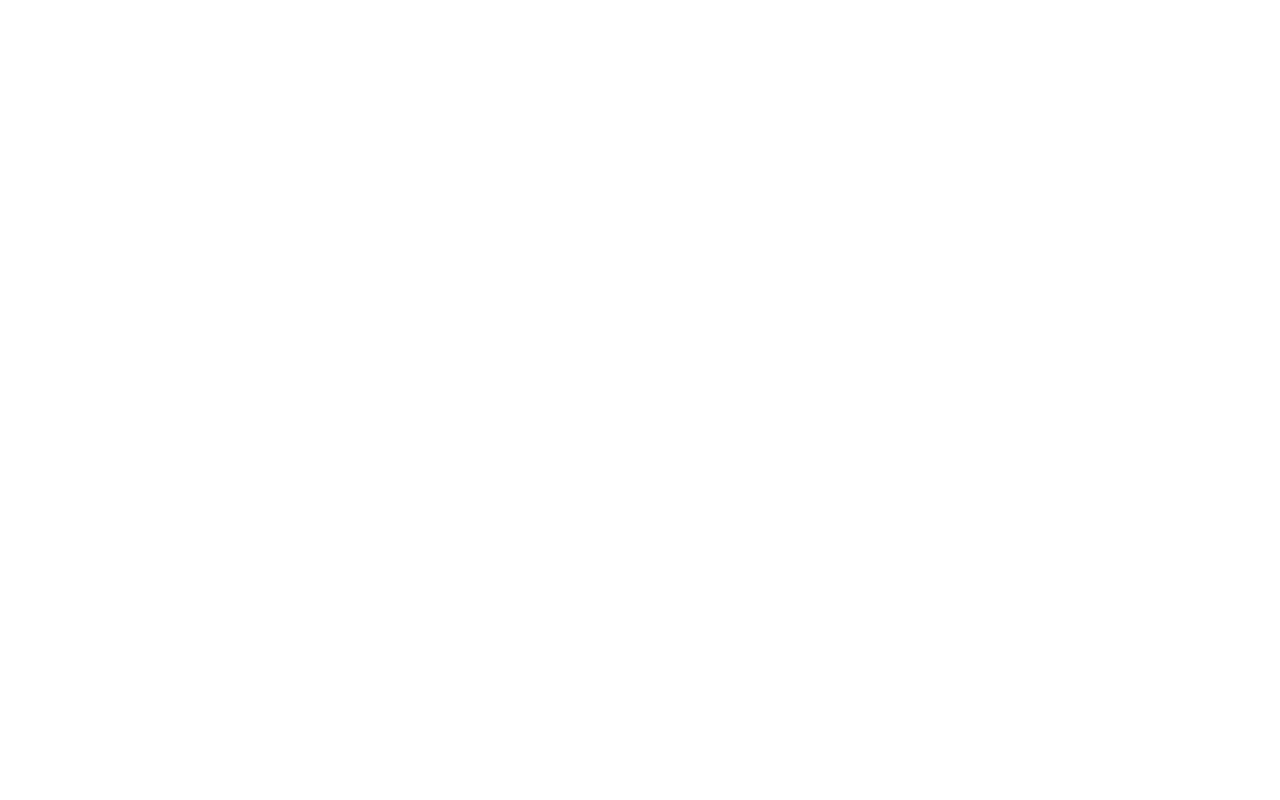
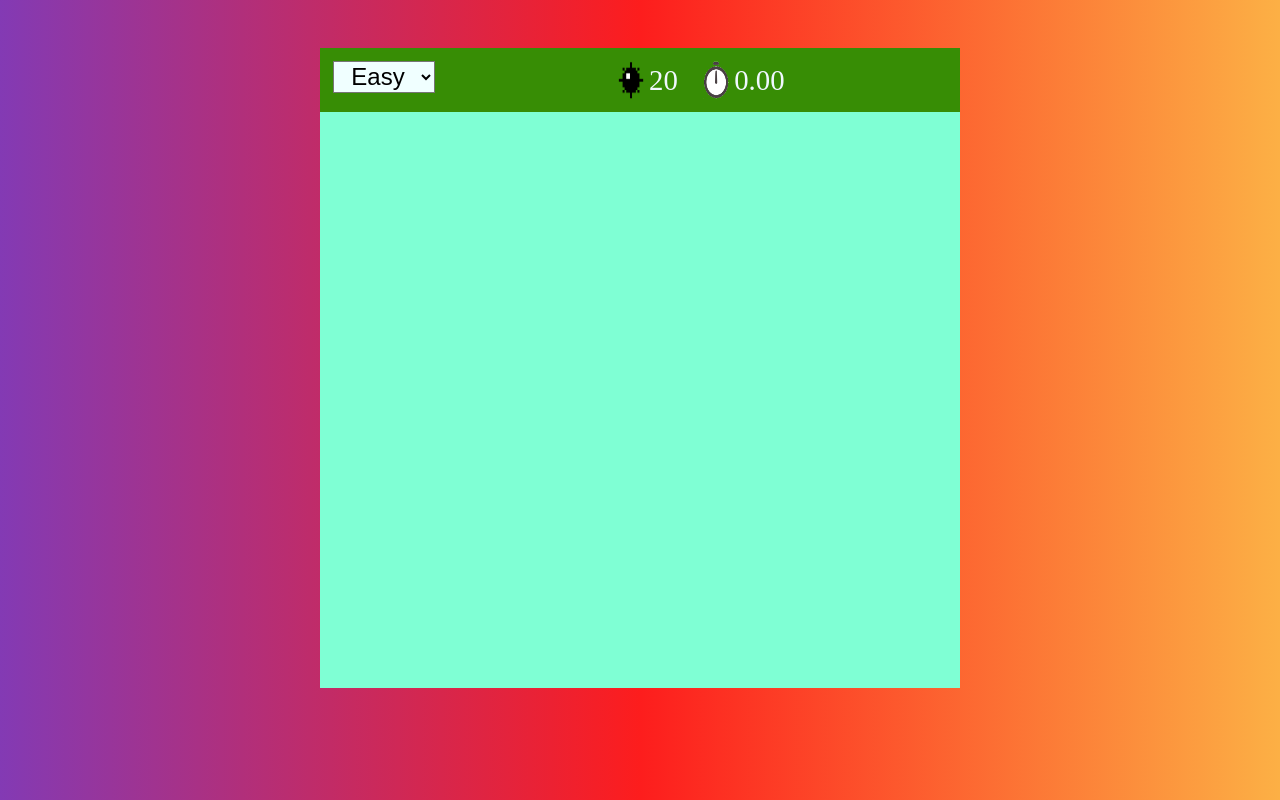
Before and after one commit to Michal-Pilarski/Minesweeper, a plain HTML site: page index.html in a window 1280 px wide. Drawn offline with Linux system fonts and the light colour scheme.

Commit message:
Made field with level difficulty dropdown menu, timer, bombs count, and playground

```diff
--- a/index.html
+++ b/index.html
@@ -5,8 +5,32 @@
     <meta http-equiv="X-UA-Compatible" content="IE=edge">
     <meta name="viewport" content="width=device-width, initial-scale=1.0">
     <title>Minesweeper</title>
+    <link rel="stylesheet" href="styles.css">
 </head>
 <body>
 
+    <div id="container">
+
+        <div class="field">
+            <!--menu with level select, bombs remaining and time-->
+            <div class="info">
+                <div class="select">
+                    <select>
+                        <option value="Easy">Easy</option>
+                        <option value="Medium">Medium</option>
+                        <option value="Hard">Hard</option>
+                    </select>
+                </div>
+                <div class="timer">
+                    <img src="images/bomb.png">
+                    <p style="padding-right: 5%;">20</p>
+                    <img src="images/image.png">
+                    <p>0.00</p>
+                </div>
+            </div>
+            <div class="tiles"></div>
+        </div>
+
+    </div>
 </body>
 </html>
--- /dev/null
+++ b/styles.css
@@ -0,0 +1,66 @@
+body{
+    background: rgb(131,58,180);
+    background: linear-gradient(90deg, rgba(131,58,180,1) 0%, rgba(253,29,29,1) 50%, rgba(252,176,69,1) 100%);
+}
+
+#container{
+    display: flex;
+    height: 90vh;
+    justify-content: center;
+    align-items: center;
+}
+
+.field{
+    width: 50vw;
+    height: 80vh;
+    background-color: aquamarine;
+    display: flex;
+    justify-content: center;
+}
+
+.info{
+    width: 100%;
+    height: 10%;
+    background-color: rgb(55, 141, 5);
+    display: flex;
+    flex-wrap: wrap;
+    align-content: space-between;
+}
+
+.select{
+    width: 20%;
+    height: 100%;
+    position: relative;
+}
+
+.select select{
+    background-color:azure;
+    font-family: Arial, Helvetica, sans-serif;
+    font-size: 1.5em;
+    text-align: center;
+    width: 80%;
+    height: 50%;
+    margin: 10%;
+}
+
+.timer {
+    font-size: 1.8em;
+    color: aliceblue;
+    width: 80%;
+    height: 100%;
+    display: flex;
+    justify-content: center;
+    flex-direction: row;
+    align-items: center;
+    align-content: space-around;
+}
+
+/*gwiazdka wyciąga wszystkie elementy z diva timer*/
+.timer *{
+    padding-right: 1%;
+}
+
+.timer img{
+    width: 5%;
+    height: 60%;
+}
```
Also changed, not shown: images/bomb.png (added), images/flag_icon.png (added), images/image.png (added), images/images.png (added), script.js (added).
